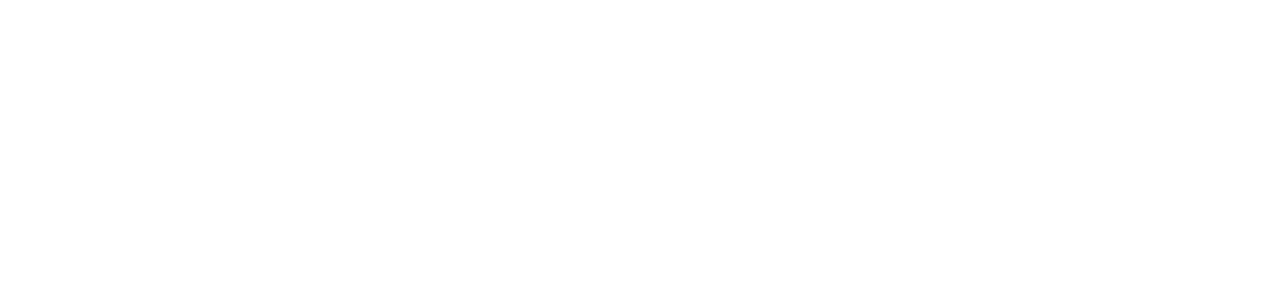
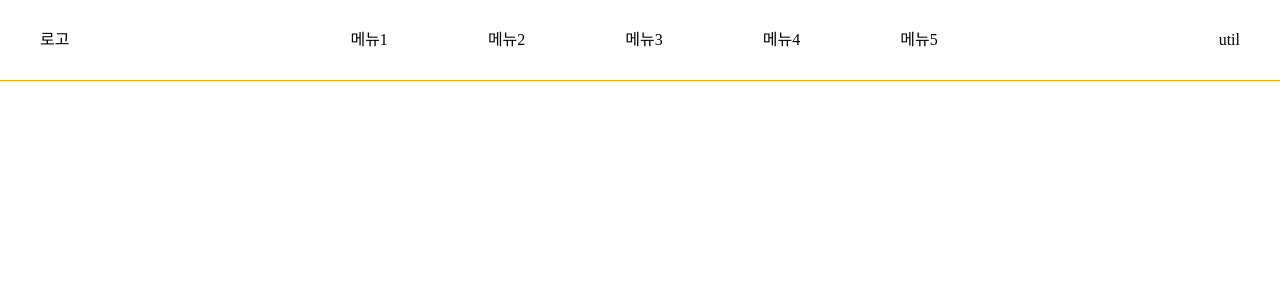
Before and after one commit to jiwwonnn/react-study, a React (Create React App) app: page /HeaderDropdown in a window 1280 px wide. Before the commit this address had no page. Shown: the top 300 px of the page. Built offline with nearby package versions, Linux system fonts and the light colour scheme.

Commit message:
header dropdown 1

```diff
--- a/src/App.js
+++ b/src/App.js
@@ -4,6 +4,7 @@
 import TodoList from "./TodoList/TodoList";
 import Solve from "./Solve/Solve";
 import Main from "./Solve/admin/Main";
+import HeaderDropdown from "./HeaderDropdown/HeaderDropdown";
 
 const App = () => {
   return (
@@ -13,6 +14,7 @@
       <Route path='/Quiz' element={<Quiz />}></Route>
       <Route path='/Solve' element={<Solve />}></Route>
       <Route path='/Solve/Admin' element={<Main />}></Route>
+      <Route path='/HeaderDropdown' element={<HeaderDropdown />}></Route>
     </Routes>
   )
 }
--- /dev/null
+++ b/src/HeaderDropdown/HeaderDropdown.js
@@ -0,0 +1,105 @@
+import '../assets/styles/HeaderDropdown.css'
+import {useState} from "react";
+
+const HeaderDropdown = () => {
+
+
+  const [isHover, setIsHover] = useState(false)
+
+  const handleMouseOver = () => {
+    setIsHover(true)
+  }
+
+  return (
+    <div className='header_wrap'>
+      <header className="header">
+        <div className="container">
+          <h1 className="logo">로고</h1>
+          <nav className="nav">
+            <ul className="gnb_dep1_ul">
+              <li className="gnb_dep1_li">
+                <a href="#">메뉴1</a>
+                <ul className="gnb_dep2_ul">
+                  <li className="gnb_dep2_li">
+                    <a href="#">메뉴1 - 서브1</a>
+                  </li>
+                  <li className="gnb_dep2_li">
+                    <a href="#">메뉴1 - 서브2</a>
+                  </li>
+                  <li className="gnb_dep2_li">
+                    <a href="#">메뉴1 - 서브3</a>
+                  </li>
+                </ul>
+              </li>
+
+              <li className="gnb_dep1_li">
+                <a href="#">메뉴2</a>
+                <ul className="gnb_dep2_ul">
+                  <li className="gnb_dep2_li">
+                    <a href="#">메뉴1 - 서브1</a>
+                  </li>
+                  <li className="gnb_dep2_li">
+                    <a href="#">메뉴1 - 서브2</a>
+                  </li>
+                  <li className="gnb_dep2_li">
+                    <a href="#">메뉴1 - 서브3</a>
+                  </li>
+                </ul>
+              </li>
+
+              <li className="gnb_dep1_li">
+                <a href="#">메뉴3</a>
+                <ul className="gnb_dep2_ul">
+                  <li className="gnb_dep2_li">
+                    <a href="#">메뉴1 - 서브1</a>
+                  </li>
+                  <li className="gnb_dep2_li">
+                    <a href="#">메뉴1 - 서브2</a>
+                  </li>
+                  <li className="gnb_dep2_li">
+                    <a href="#">메뉴1 - 서브3</a>
+                  </li>
+                </ul>
+              </li>
+
+              <li className="gnb_dep1_li">
+                <a href="#">메뉴4</a>
+                <ul className="gnb_dep2_ul">
+                  <li className="gnb_dep2_li">
+                    <a href="#">메뉴1 - 서브1</a>
+                  </li>
+                  <li className="gnb_dep2_li">
+                    <a href="#">메뉴1 - 서브2</a>
+                  </li>
+                  <li className="gnb_dep2_li">
+                    <a href="#">메뉴1 - 서브3</a>
+                  </li>
+                </ul>
+              </li>
+
+              <li className="gnb_dep1_li">
+                <a href="#">메뉴5</a>
+                <ul className="gnb_dep2_ul">
+                  <li className="gnb_dep2_li">
+                    <a href="#">메뉴1 - 서브1</a>
+                  </li>
+                  <li className="gnb_dep2_li">
+                    <a href="#">메뉴1 - 서브2</a>
+                  </li>
+                  <li className="gnb_dep2_li">
+                    <a href="#">메뉴1 - 서브3</a>
+                  </li>
+                </ul>
+              </li>
+
+            </ul>
+          </nav>
+          <div className="util">util</div>
+        </div>
+      </header>
+
+    </div>
+  )
+}
+
+export default HeaderDropdown
--- a/src/Home/Home.js
+++ b/src/Home/Home.js
@@ -14,6 +14,9 @@
         <li>
           <Link to='/Solve'>문제 맞추기</Link>
         </li>
+        <li>
+          <Link to='/HeaderDropdown'>헤더 드롭다운</Link>
+        </li>
       </ul>
     </div>
   )
--- /dev/null
+++ b/src/assets/styles/HeaderDropdown.css
@@ -0,0 +1,61 @@
+.container {
+  width: 1200px;
+  margin: 0 auto;
+}
+
+.header_wrap {}
+.header {
+  position: fixed;
+  top: 0;
+  left: 0;
+  right: 0;
+  height: 80px;
+  border-bottom: 1px solid orange;
+
+}
+.header .container {
+  display: flex;
+  justify-content: space-between;
+  align-items: center;
+  height: 100%;
+}
+.header .logo {}
+.nav {
+  height: 100%;
+}
+.gnb_dep1_ul {
+  display: flex;
+  height: 100%;
+}
+.gnb_dep1_ul .gnb_dep1_li {
+  display: flex;
+  position: relative;
+}
+
+.gnb_dep1_ul .gnb_dep1_li > a {
+  text-decoration: none;
+  color: black;
+  height: 100%;
+  width: 100%;
+  padding: 0 50px;
+  display: flex;
+  align-items: center;
+  justify-content: center;
+}
+
+.gnb_dep2_ul {
+  position: absolute;
+  top: 100%;
+  width: 100%;
+  display: none;
+  flex-direction: column;
+  gap: 16px;
+  padding-top: 10px;
+}
+.gnb_dep2_ul li {
+  text-align: center;
+}
+.gnb_dep2_ul li a {
+  color: orange;
+  text-decoration: none;
+}
```
